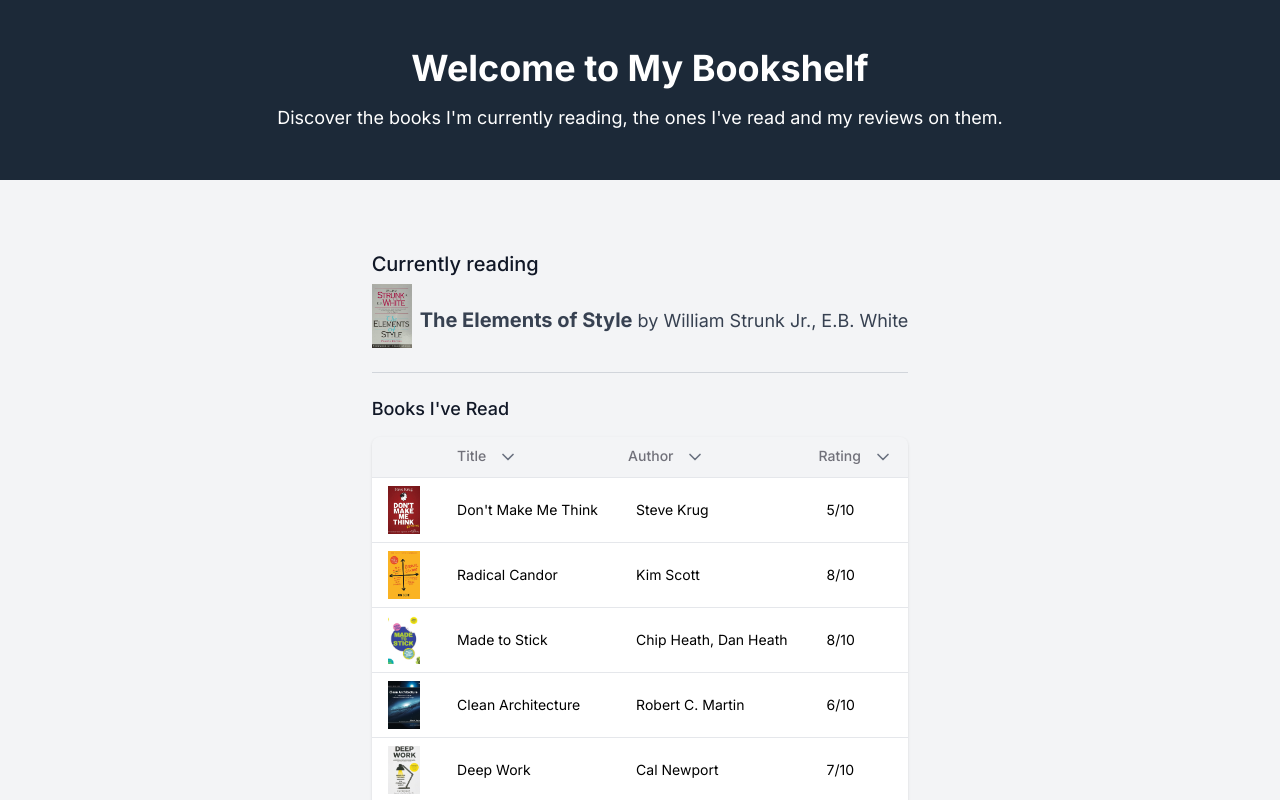
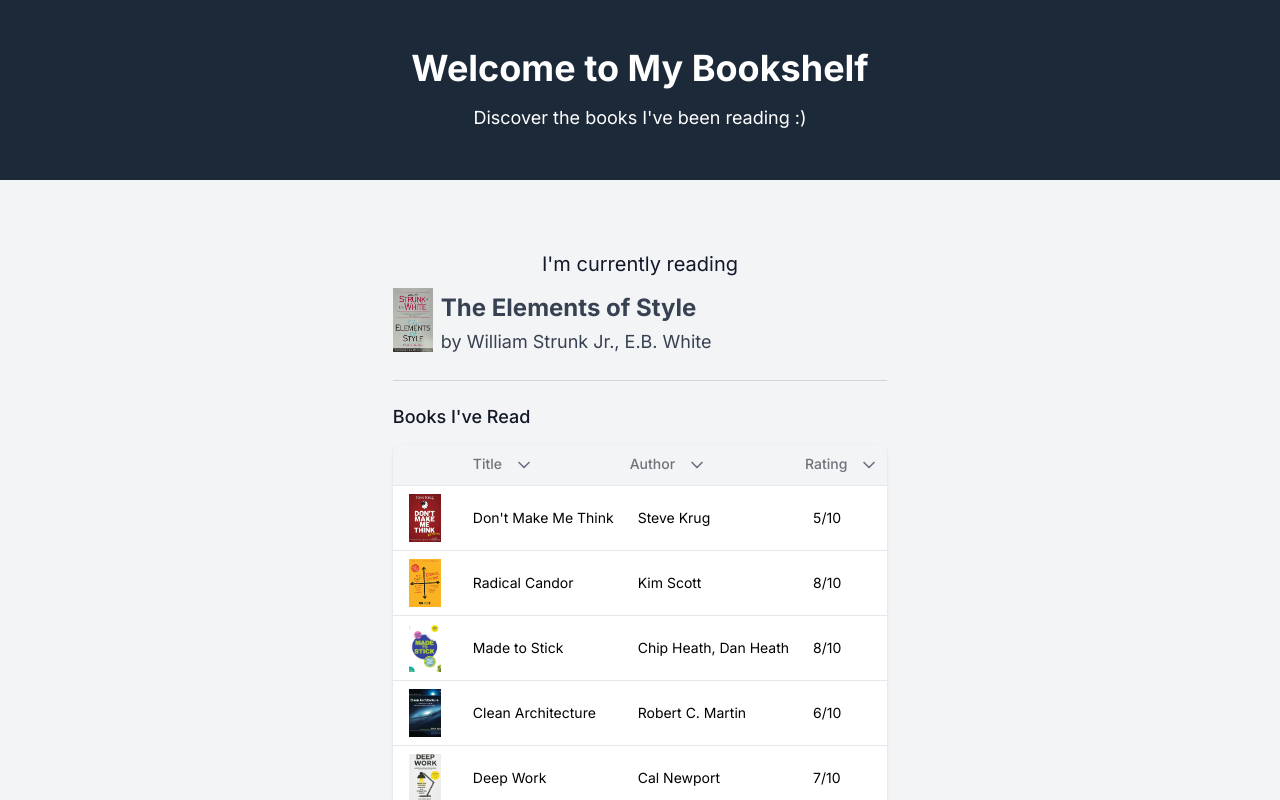
Before and after one commit to selcukcihan/books, a Next.js app: page / in a window 1280 px wide. Shown: the top 800 px of the page. Built offline with nearby package versions, Linux system fonts and the light colour scheme.

Commit message:
More simplification

```diff
--- a/components/books.tsx
+++ b/components/books.tsx
@@ -33,15 +33,15 @@ export default function Component({ bookshelf }: { bookshelf: Bookshelf }) {
       <div className="bg-[#1c2938] text-white py-12 px-6 text-center mb-6">
         <h1 className="text-4xl font-bold">Welcome to My Bookshelf</h1>
         <p className="text-lg mt-4 mx-auto max-w-prose">
-          {"Discover the books I'm currently reading, the ones I've read and my reviews on them."}
+          {"Discover the books I've been reading :)"}
         </p>
       </div>
       <div className="max-w-7xl mx-auto py-6 sm:px-6 lg:px-8 flex-grow">
         <div className="px-4 py-6 sm:px-0">
           <div className="mb-6">
-            <h1 className="text-xl leading-6 font-medium text-gray-900">{"Currently reading"}</h1>
+            <h1 className="text-center text-xl leading-6 text-gray-900">{"I'm currently reading"}</h1>
             {bookshelf.current.map((book, index) => (
-              <div key={index} className="flex items-center mt-2 text-xl text-gray-700 ">
+              <div key={index} className="flex items-center mt-2 text-2xl text-gray-700 ">
                 <Image
                   alt={`${book.title} cover`}
                   className="object-cover h-16 w-10 mr-2"
@@ -55,7 +55,7 @@ export default function Component({ bookshelf }: { bookshelf: Bookshelf }) {
                 />
                 <Link href={book.externalLink} target="_blank">
                   <p className=" text-gray-700 mt-2 hover:text-blue-500">
-                    <span className="font-bold">{book.title}</span>
+                    <span className="font-bold">{book.title}</span><br/>
                     <span className="text-lg"> by {book.author}</span>
                   </p>
                 </Link>
@@ -124,12 +124,12 @@ export default function Component({ bookshelf }: { bookshelf: Bookshelf }) {
               </TableHeader>
               <TableBody className="bg-white divide-y divide-gray-200">
                 {bookshelf.archive.sort(sortFunction).map((book, index) => (
-                  <TableRow key={index}>
+                  <TableRow key={index} onClick={() => window.open()}>
                     <TableCell className="pl-4">
                       <Link href={book.externalLink} target="_blank">
                         <Image
                           alt={`${book.title} cover`}
-                          className="object-cover h-12 w-8 inline-block mr-2"
+                          className="object-cover h-12 w-10 sm:w-8 inline-block mr-2"
                           height="60"
                           src={book.cover}
                           style={{
```
